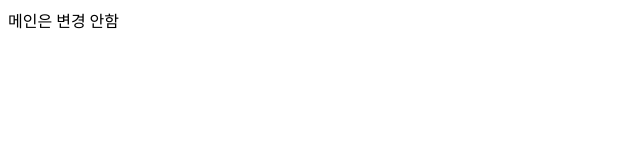
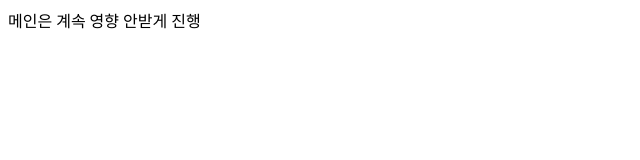
Before and after one commit to csh92321/gitTest, a plain HTML site: page index.html in a window 1280 px wide. Shown: the whole page, without its empty margins (0-640 px from the left). Drawn offline with Linux system fonts and the light colour scheme.

Commit message:
메인은 계속 진행

```diff
--- a/index.html
+++ b/index.html
@@ -7,6 +7,6 @@
         <title>Add 테스트!!!!</title>
     </head>
     <body>
-        메인은 변경 안함
+        메인은 계속 영향 안받게 진행
     </body>
 </html>
```
